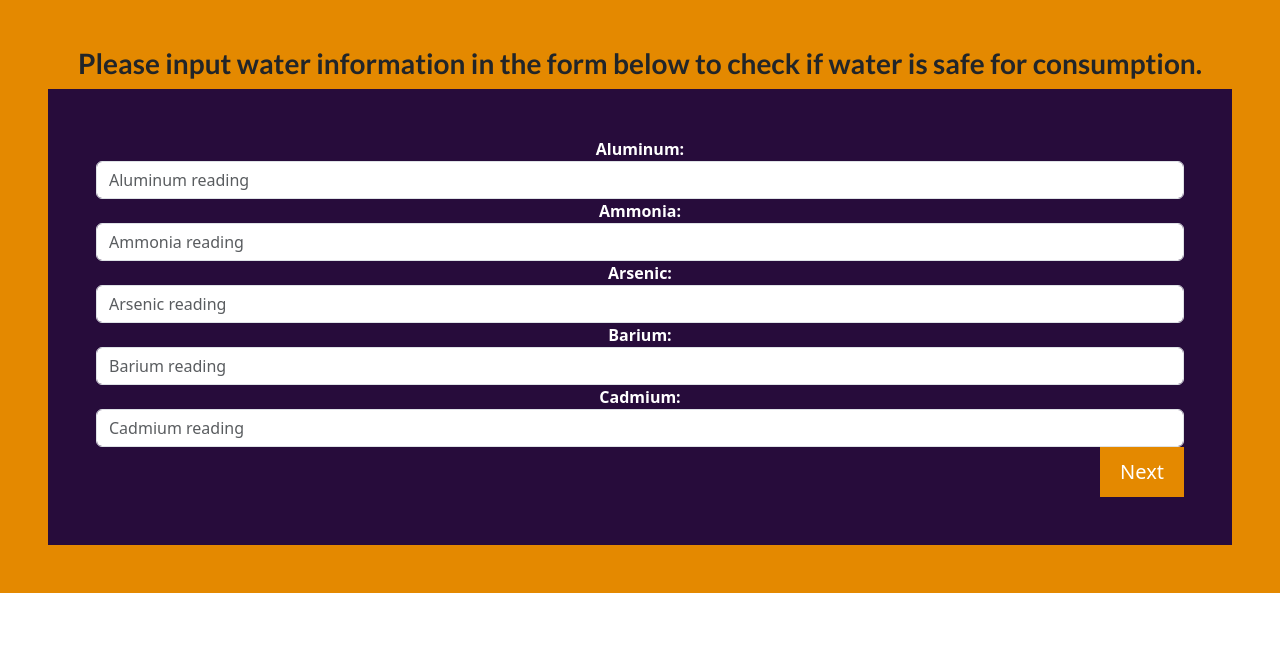
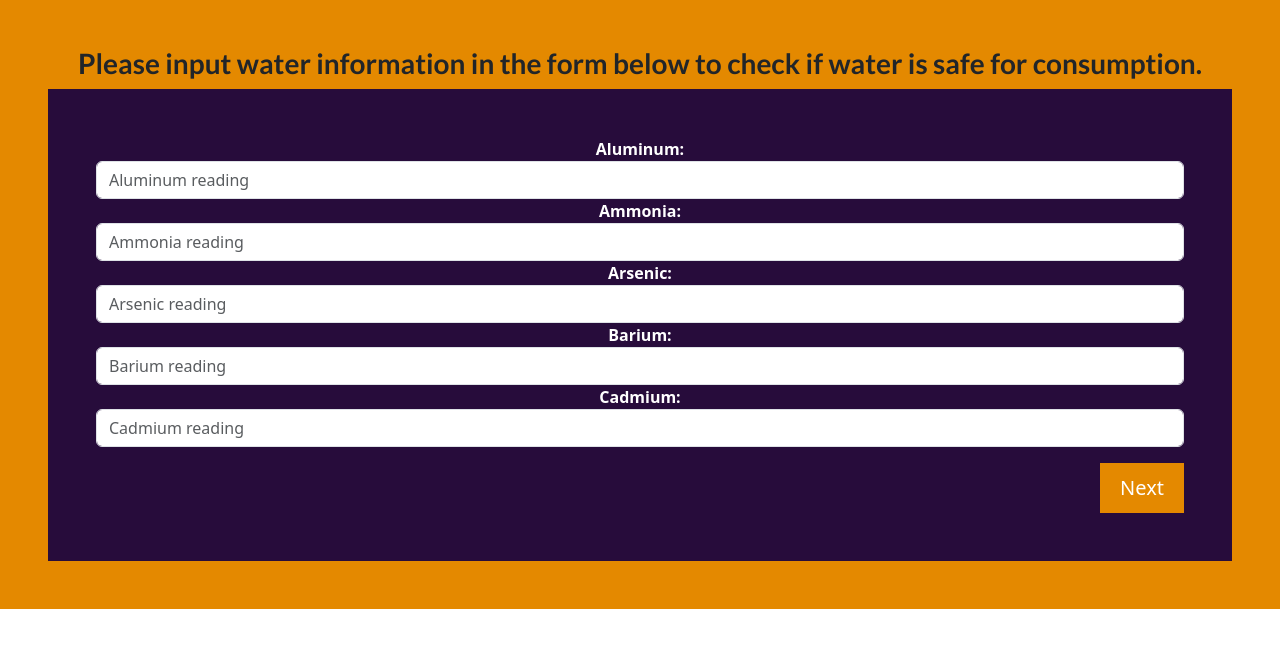
Before and after one commit to OTeeEnabor/django-wq-ml, a Django app: page / in a window 1280 px wide. Shown: the part 81-729 px from the top of the page. Run offline with Django 4.2, Linux system fonts and the light colour scheme.

Commit message:
added margin top spacing to the pagination button container

```diff
--- a/wqpred/static/index.css
+++ b/wqpred/static/index.css
@@ -21,7 +21,11 @@ input {
 /* Mark input boxes that gets an error on validation: */
 input.invalid {
   background-color: #ffdddd;
+}.pagination-button-container {
+  overflow:auto;
+  margin-top: 1rem;
 }
+
 button {
   background-color: #e48900;
   color: #ffffff;
--- a/wqpred/templates/wqpred/index.html
+++ b/wqpred/templates/wqpred/index.html
@@ -128,7 +128,7 @@ Water Quality Prediction
                     {{form.uranium.errors}}
                 </div>
             </div>
-            <div style="overflow:auto;">
+            <div class="pagination-button-container">
                 <div style="float:right;">
                   <button type="button" id="prevBtn" onclick="nextPrev(-1)">Previous</button>
                   <button type="button" id="nextBtn" onclick="nextPrev(1)">Next</button>
```
